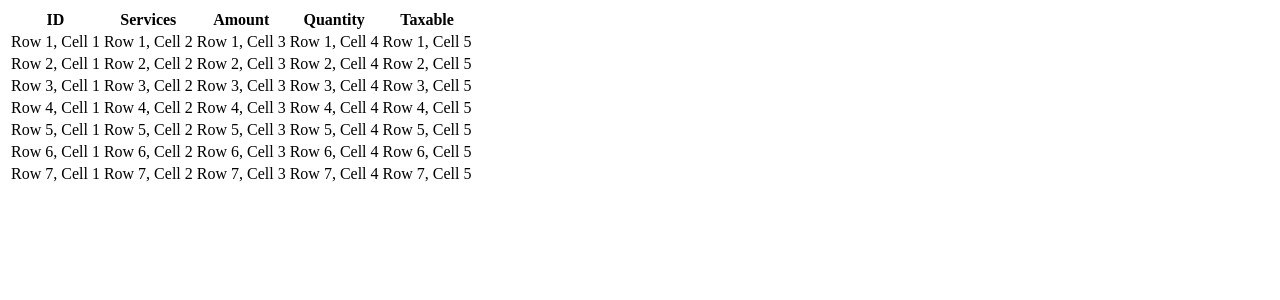
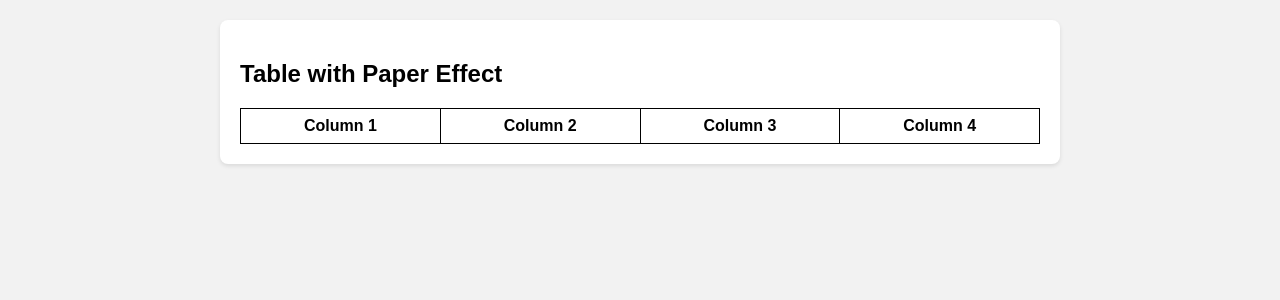
Before and after one commit to Brandarius/invoice, a Flask app: page / in a window 1280 px wide. Shown: the top 300 px of the page. Run offline with Flask 3, Linux system fonts and the light colour scheme; lists and menus that the app fills with data are empty.

Commit message:
paper style css

```diff
--- a/static/css/main_page.css
+++ b/static/css/main_page.css
@@ -0,0 +1,25 @@
+table {
+    width: 100%;
+    border-collapse: collapse;
+}
+th, td {
+    border: 1px solid black;
+    padding: 8px;
+    text-align: center;
+}
+.table-container {
+    width: 50%;
+    margin: 0 auto;
+}
+body {
+    background-color: #f2f2f2; /* Light gray background */
+    font-family: Arial, sans-serif;
+}
+.paper {
+    background-color: #fff; /* White background */
+    box-shadow: 0 2px 4px rgba(0, 0, 0, 0.1); /* Shadow effect */
+    border-radius: 8px; /* Rounded corners */
+    padding: 20px; /* Padding around the content */
+    margin: 20px auto; /* Centering the paper */
+    max-width: 800px; /* Maximum width of the paper */
+}
--- a/templates/main_page.html
+++ b/templates/main_page.html
@@ -9,67 +9,18 @@
         <link rel="stylesheet" href="{{ url_for('static', filename='css/main_page.css')}}">
     </head>
     <body>
+        <div class="paper">
+            <h2>Table with Paper Effect</h2>
             <table>
                 <thead>
                     <tr>
-                    <th>ID</th>
-                    <th>Services</th>
-                    <th>Amount</th>
-                    <th>Quantity</th>
-                    <th>Taxable</th>
+                        <th>Column 1</th>
+                        <th>Column 2</th>
+                        <th>Column 3</th>
+                        <th>Column 4</th>
                     </tr>
                 </thead>
-            <tbody>
-                <tr>
-                    <td>Row 1, Cell 1</td>
-                    <td>Row 1, Cell 2</td>
-                    <td>Row 1, Cell 3</td>
-                    <td>Row 1, Cell 4</td>
-                    <td>Row 1, Cell 5</td>
-                </tr>
-                <tr>
-                    <td>Row 2, Cell 1</td>
-                    <td>Row 2, Cell 2</td>
-                    <td>Row 2, Cell 3</td>
-                    <td>Row 2, Cell 4</td>
-                    <td>Row 2, Cell 5</td>
-                </tr>
-                <tr>
-                    <td>Row 3, Cell 1</td>
-                    <td>Row 3, Cell 2</td>
-                    <td>Row 3, Cell 3</td>
-                    <td>Row 3, Cell 4</td>
-                    <td>Row 3, Cell 5</td>
-                </tr>
-                <tr>
-                    <td>Row 4, Cell 1</td>
-                    <td>Row 4, Cell 2</td>
-                    <td>Row 4, Cell 3</td>
-                    <td>Row 4, Cell 4</td>
-                    <td>Row 4, Cell 5</td>
-                </tr>
-                <tr>
-                    <td>Row 5, Cell 1</td>
-                    <td>Row 5, Cell 2</td>
-                    <td>Row 5, Cell 3</td>
-                    <td>Row 5, Cell 4</td>
-                    <td>Row 5, Cell 5</td>
-                </tr>
-                <tr>
-                    <td>Row 6, Cell 1</td>
-                    <td>Row 6, Cell 2</td>
-                    <td>Row 6, Cell 3</td>
-                    <td>Row 6, Cell 4</td>
-                    <td>Row 6, Cell 5</td>
-                </tr>
-                <tr>
-                    <td>Row 7, Cell 1</td>
-                    <td>Row 7, Cell 2</td>
-                    <td>Row 7, Cell 3</td>
-                    <td>Row 7, Cell 4</td>
-                    <td>Row 7, Cell 5</td>
-                </tr>
-            </tbody>
             </table>
+        </div>
     </body>
 </html>
```
Lines whose indentation alone changed are shown as unchanged.
